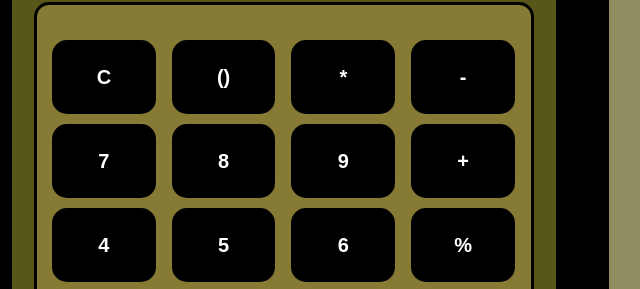
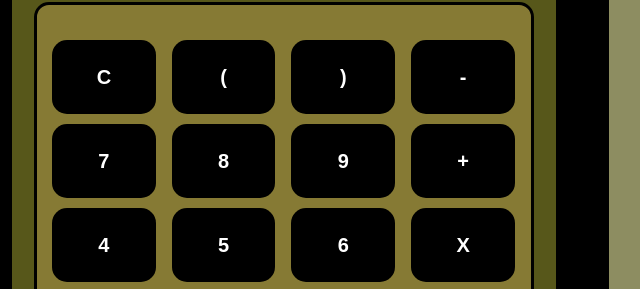
Before and after one commit to jambiebs/Calculator, a plain HTML site: page index.html in a window 1280 px wide. Shown: the part 216-505 px from the top of the page, 356-996 px from the left. Drawn offline with Linux system fonts and the light colour scheme.

Commit message:
barackat

```diff
--- a/index.html
+++ b/index.html
@@ -20,8 +20,8 @@
             </div>
             <div class="calc">
                 <button value="" class="btn">C</button>
-                <button value="()" class="btn">()</button>
-                <button value="*" class="btn">*</button>
+                <button value="(" class="btn">(</button>
+                <button value=")" class="btn">)</button>
                 <button value="-" class="btn">-</button>
                 <button value="7" class="btn">7 </button>
                 <button value="8" class="btn">8</button>
@@ -30,7 +30,7 @@
                 <button value="4" class="btn">4</button>
                 <button value="5" class="btn">5</button>
                 <button value="6" class="btn">6</button>
-                <button value="%" class="btn">%</button>
+                <button value="*" class="btn">X</button>
                 <button value="1" class="btn">1</button>
                 <button value="2" class="btn">2</button>
                 <button value="3" class="btn">3</button>
--- a/style.css
+++ b/style.css
@@ -92,12 +92,9 @@ input {
     border-radius: 20px;
     background-color: black;
 }
-
 .calc {
     background-color: rgb(134, 122, 52);
-
 }
-
 @media screen and (max-width: 720px) {
     body {
         width: 100%;
```
